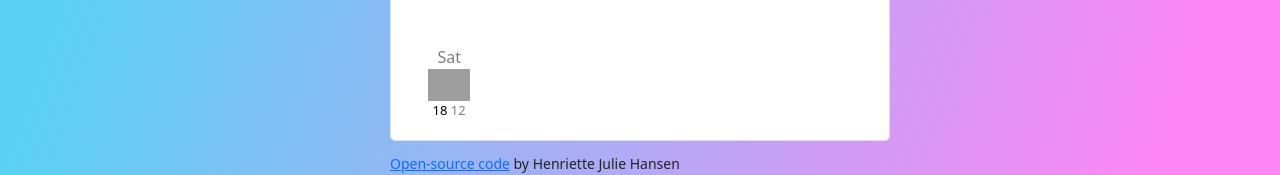
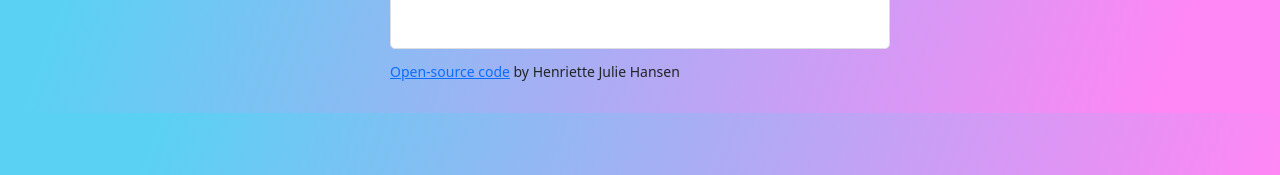
Before and after one commit to sweetette/Weather-app, a website built with Parcel: page index.html in a window 1280 px wide. Shown: the part 278-453 px from the top of the page. Built offline with nearby package versions, Linux system fonts and the light colour scheme; no server answers; grey boxes are pictures that could not be loaded.

Commit message:
list remove br

```diff
--- a/index.html
+++ b/index.html
@@ -45,7 +45,7 @@
             </div>
             <div class="col-7">
               <div class="weather-description" id="weather-description"></div>
-              <br />
+
               <ul>
                 <li id="wind">Winds</li>
                 <li id="rain">Chance of rain 60%</li>
@@ -56,22 +56,7 @@
           <br />
           <br />
 
-          <div class="weather-forecast" id="forecast">
-            <div class="row-days">
-              <div class="col-2">
-                <div class="weather-forecast-date">Sat</div>
-                <img
-                  src="http://openweathermap.org/img/wn/50d@2x.png"
-                  alt=""
-                  width="42"
-                />
-                <div class="weather-forecast-temperature">
-                  <span class="weather-forecast-temperature-max">18</span>
-                  <span class="weather-forecast-temperature-min">12</span>
-                </div>
-              </div>
-            </div>
-          </div>
+          <div class="weather-forecast" id="forecast"></div>
         </div>
         <small>
           <a href="https://github.com/sweetette/Weather-app" target="_blank"
```
